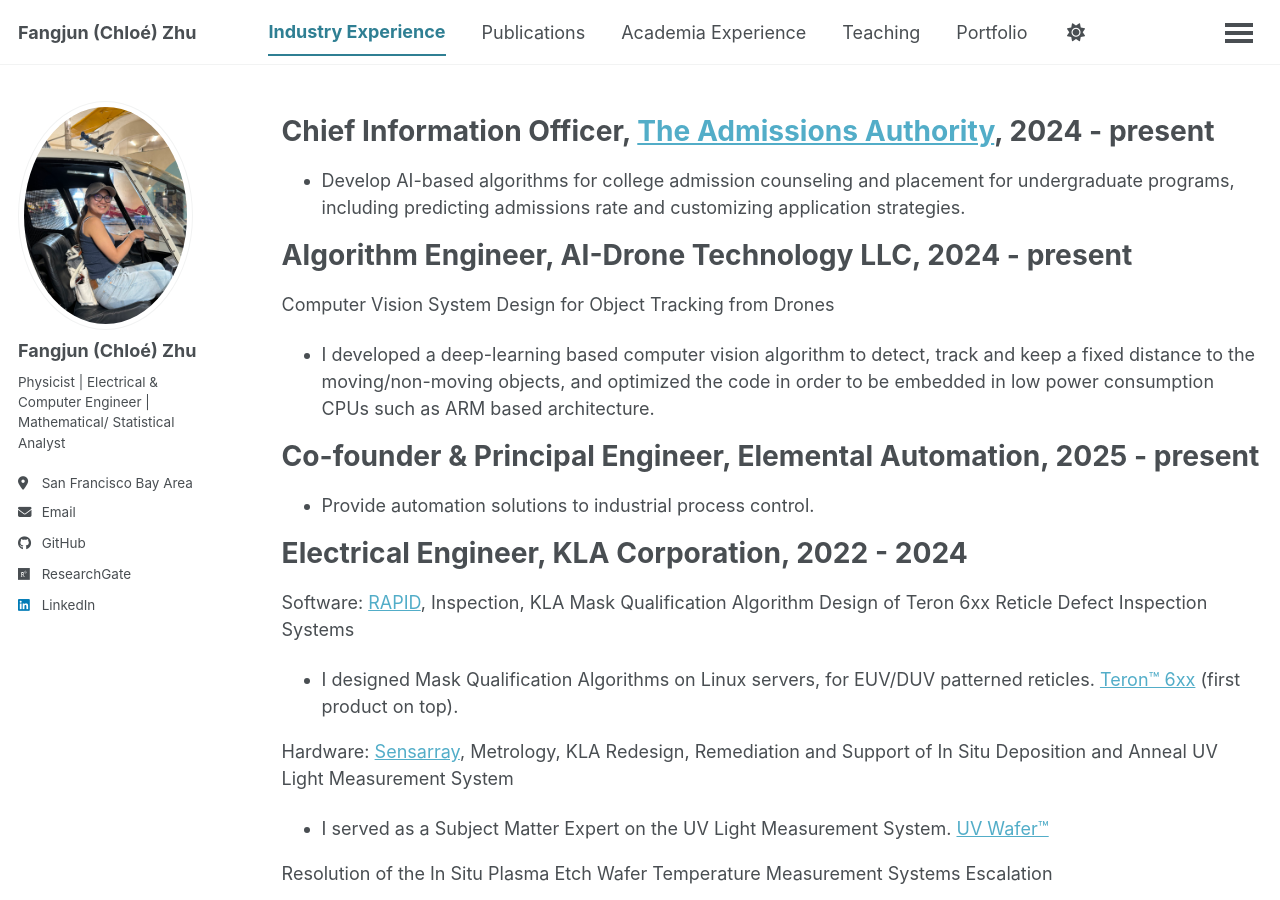
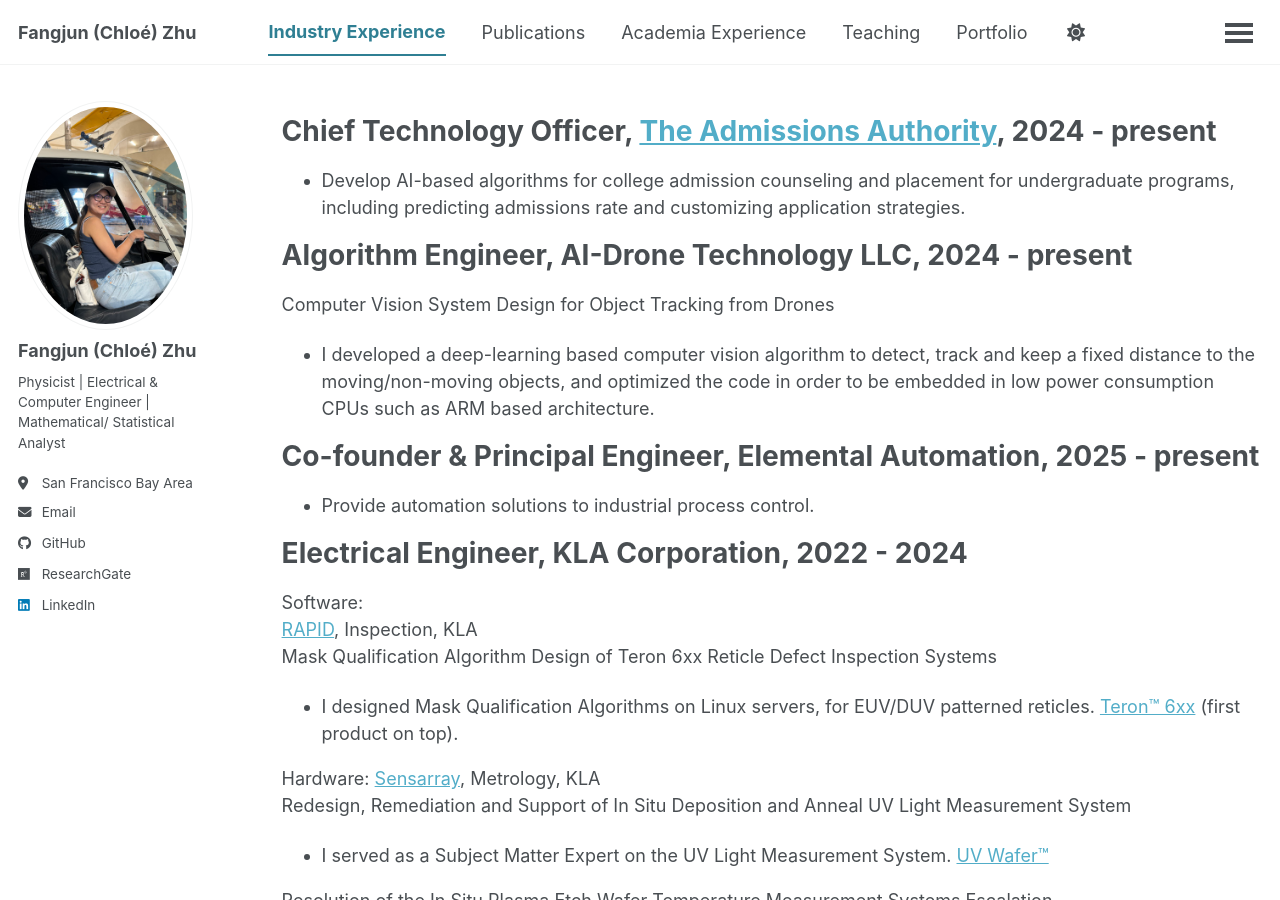
Before and after one commit to ChloeZhu1/ChloeZhu1.github.io, a Jekyll site: the page built from _pages/cv.md, in a window 1280 px wide and 900 px high. Built offline with Jekyll 4.4.1, drawn with Linux system fonts in a browser that asks for light colours; a script bundle is joined from its source files by our own code; library files that are not in the unit come from our copies.

Commit message:
Update cv.md

```diff
--- a/_pages/cv.md
+++ b/_pages/cv.md
@@ -8,7 +8,7 @@
 ---
 
 {% include base_path %}
-Chief Information Officer, [The Admissions Authority](https://www.theadmissionsauthority.com/), 2024 - present
+Chief Technology Officer, [The Admissions Authority](https://www.theadmissionsauthority.com/), 2024 - present
 ======
 * Develop AI-based algorithms for college admission counseling and placement for undergraduate programs, including predicting admissions rate and customizing application strategies.
 
@@ -23,13 +23,13 @@
 
 Electrical Engineer, KLA Corporation, 2022 - 2024
 ======
-Software:
-[RAPID](https://www.kla.com/products/reticle-manufacturing), Inspection, KLA
+Software: <br>
+[RAPID](https://www.kla.com/products/reticle-manufacturing), Inspection, KLA <br>
 Mask Qualification Algorithm Design of Teron 6xx Reticle Defect Inspection Systems
 * I designed Mask Qualification Algorithms on Linux servers, for EUV/DUV patterned reticles. [Teron™ 6xx](https://www.kla.com/products/reticle-manufacturing) (first product on top).
 
 Hardware:
-[Sensarray](https://www.kla.com/products/chip-manufacturing/in-situ-process-management), Metrology, KLA
+[Sensarray](https://www.kla.com/products/chip-manufacturing/in-situ-process-management), Metrology, KLA <br>
 Redesign, Remediation and Support of In Situ Deposition and Anneal UV Light Measurement System
 * I served as a Subject Matter Expert on the UV Light Measurement System. [UV Wafer™](https://www.kla.com/products/chip-manufacturing/in-situ-process-management)
 
```
